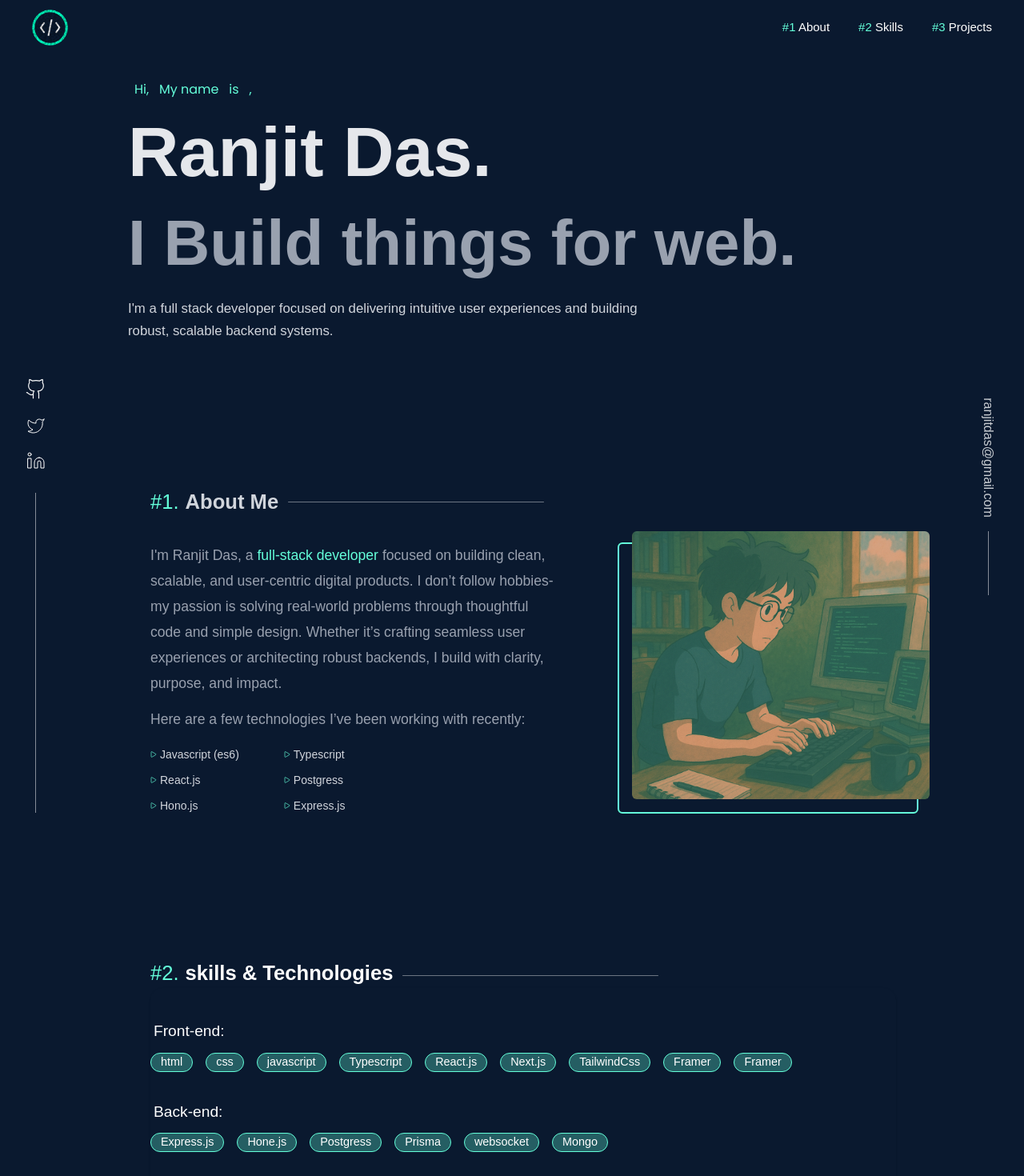
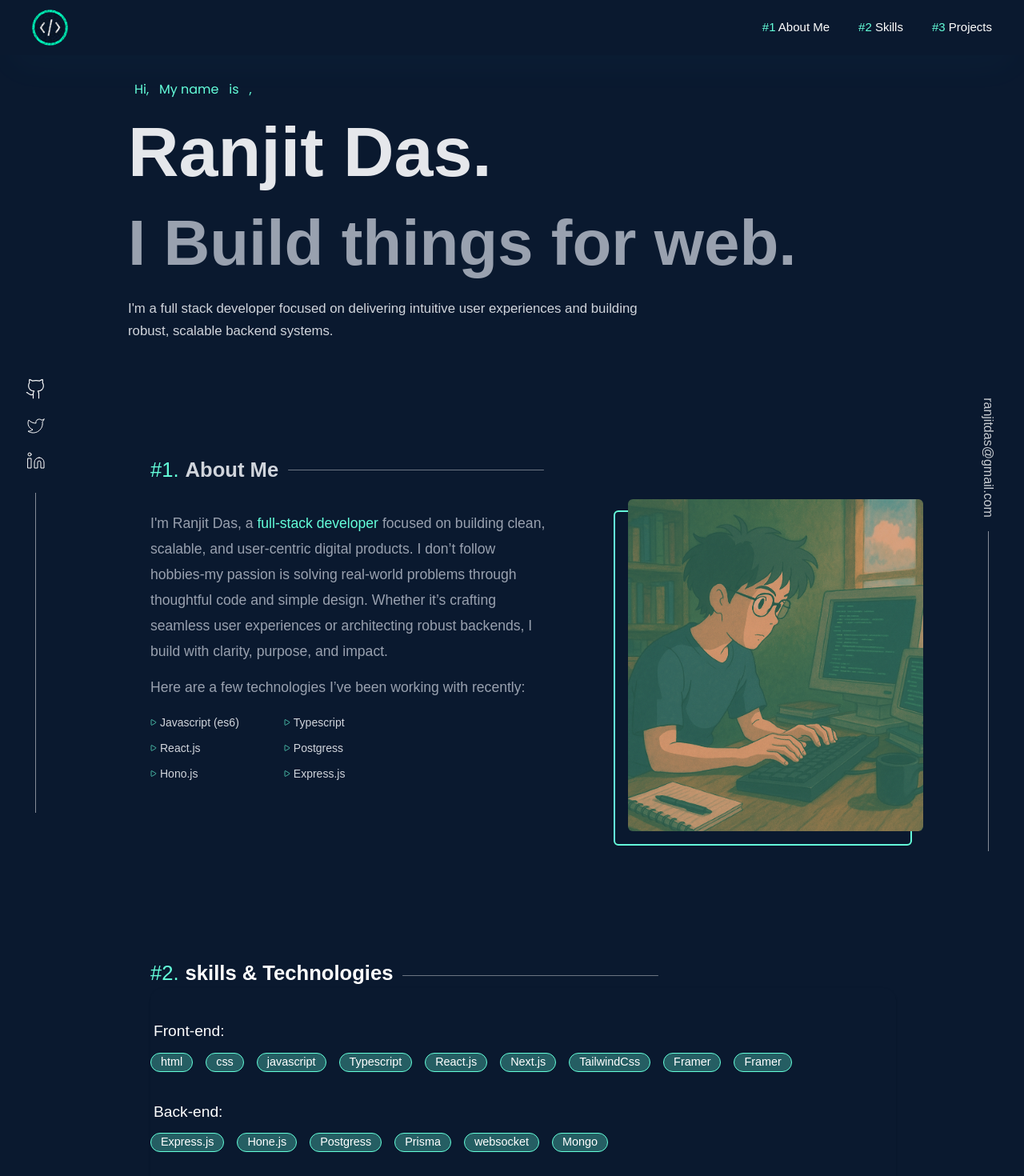
Before and after one commit to ranjit1024/PortfolioV2, a React (Vite) app: page / in a window 1280 px wide. Shown: the top 1470 px of the page at 80% size. Built offline with nearby package versions, Linux system fonts and the light colour scheme; a web font is replaced by a local one.

Commit message:
working on responseive

```diff
--- a/index.html
+++ b/index.html
@@ -4,7 +4,7 @@
     <link href="https://fonts.googleapis.com/css2?family=Mona+Sans:ital,wght@0,200..900;1,200..900&display=swap" rel="stylesheet">
 
     <meta charset="UTF-8" />
-    <link rel="icon" type="image" href="/public/logo1.png" />
+    <link rel="icon" type="image" href="/logo1.png" />
     <meta name="viewport" content="width=device-width, initial-scale=1.0" />
     <title>ranjitdas.in</title>
   </head>
--- a/package.json
+++ b/package.json
@@ -16,6 +16,7 @@
     "motion": "^12.23.0",
     "react": "^19.1.0",
     "react-dom": "^19.1.0",
+    "react-scroll": "^1.9.3",
     "serve": "^14.2.4",
     "tailwindcss": "^4.1.5"
   },
@@ -23,6 +24,7 @@
     "@eslint/js": "^9.25.0",
     "@types/react": "^19.1.2",
     "@types/react-dom": "^19.1.2",
+    "@types/react-scroll": "^1.8.10",
     "@vitejs/plugin-react": "^4.4.1",
     "eslint": "^9.25.0",
     "eslint-plugin-react-hooks": "^5.2.0",
--- a/src/App.tsx
+++ b/src/App.tsx
@@ -2,67 +2,70 @@ import "./App.css";
 import logo from "./assets/Group 2.png";
 import { Github, SquareArrowOutUpRight, Triangle } from "lucide-react";
 import { motion } from "motion/react";
+import { Link } from "react-scroll";
 function App() {
-
   return (
     <div className="bg-primary h-100 text-white font-mona scroll-smooth">
-      <div className="  py-3 px-10 w-[100vw]  fixed z-10  bg-primary   items-center">
+      <div className="  py-3 px-10 w-[100vw] shadow-2xl shadow-cyan-300/3  fixed z-10  bg-primary   items-center">
         <motion.header
           initial={{
-          y:-20,
-          opacity:0
+            y: -20,
+            opacity: 0,
           }}
           animate={{
-          y:0,
-          opacity:1
+            y: 0,
+            opacity: 1,
           }}
           transition={{
-          ease:'easeIn',
-          duration:0.6
+            ease: "easeIn",
+            duration: 0.6,
           }}
-        className="w-[100%] flex justify-between items-center    top-0">
+          className="w-[100%] flex justify-between items-center    top-0"
+        >
           <div>
             {" "}
             <img src={logo} height={50} width={45} />
           </div>
-          <ul className="flex gap-8">
+          <ul className="flex gap-8 max-md:hidden">
+            <Link to="about" smooth={true} duration={500}>
               <li className="font-[250] text-[15px] hover:cursor-pointer hover:text-secondery ">
                 <span className="ml-1 text-secondery">#1 </span>
-              <a href="#about"  className="transition">
-                About
+                <a href="#about" className="transition">
+                  About Me
                 </a>
               </li>
+            </Link>
+            <Link to="skill" smooth={true} duration={500}>
               <li className="font-[300] text-[15px] hover:cursor-pointer hover:text-secondery  ">
                 <span className="ml-1 text-secondery">#2 </span>
                 <span>Skills</span>
               </li>
+            </Link>
             <li className="font-[300] text-[15px] hover:cursor-pointer hover:text-secondery  ">
               <span className="ml-1 text-secondery">#3 </span>
               <span>Projects</span>
             </li>
           </ul>
         </motion.header>
-
       </div>
-      <div className="grid grid-cols-[10%_80%_10%] h-[100%]">
-        <div
-
-        className="w-[100%] h-[100%] mt-20 bg-primary">
+      <div className="grid grid-cols-[10%_80%_10%] max-md:grid-cols-1 h-[100%]">
+        <div className="w-[100%] h-[100%] mt-20 bg-primary max-md:hidden ">
           <motion.div
             initial={{
-          x:-20,
-          opacity:0
+              x: -20,
+              opacity: 0,
             }}
             animate={{
-          x:0,
-          opacity:1
+              x: 0,
+              opacity: 1,
             }}
             transition={{
-          ease:'easeIn',
-          duration:0.6
+              ease: "easeIn",
+              duration: 0.6,
             }}
-          className="h-[100%] fixed top-[59vh] w-[7%]   ">
-            <div className="flex justify-center items-center flex-col gap-5">
+            className="h-[100%] fixed top-[59vh] w-[7%]   "
+          >
+            <div className="flex  justify-center items-center flex-col gap-5">
               <div className="hover:text-secondery hover:cursor-pointer">
                 <svg
                   xmlns="http://www.w3.org/2000/svg"
@@ -119,57 +122,75 @@ function App() {
           </motion.div>
         </div>
 
-        <div className="flex scroll-smooth text-white p-8 h-[100%] flex-col w-[100%] mt-20   bg-primary  ">
+        <div className="flex  max-md:mt-30 scroll-smooth text-white p-8 h-[100%] flex-col w-[100%] mt-20   bg-primary  ">
           <motion.div
             initial={{
-          y:20,
-          opacity:0
+              y: 20,
+              opacity: 0,
             }}
             animate={{
-          y:0,
-          opacity:1
+              y: 0,
+              opacity: 1,
             }}
             transition={{
-          ease:'easeIn',
-          duration:0.6,
-          delay:0.8
+              ease: "easeIn",
+              duration: 0.6,
+              delay: 0.8,
             }}
-          className="flex  justify-center flex-col   ">
+            className="flex  justify-center flex-col   "
+          >
             <p className="text-secondery font-normal text-md font-pop ml-2 -mt-3 ">
               Hi, &nbsp; My name &nbsp; is &nbsp; ,
             </p>
 
             <div className="pt-1 h-[100%] -mt-1">
-              <p className="text-[5.5rem] font-bold text-gray-200">
+              <p className="text-[5.5rem] max-md:text-[2.5rem] font-bold text-gray-200">
                 Ranjit Das.
               </p>
-              <p className="text-[5rem] font-bold text-gray-400 -mt-3">
+              <p className="text-[5rem] max-md:text-[2rem] max-md:mt-2 font-bold text-gray-400 -mt-3">
                 I Build things for web.{" "}
               </p>
-              <p className="w-[70%] mt-2 text-gray-300 text-[1.05rem]  leading-7">
+              <p className="w-[70%] mt-2 max-md:w-[100%] max-md:text-start max-md:mt-4 text-gray-300 text-[1.05rem]  leading-7">
                 I'm a full stack developer focused on delivering intuitive user
                 experiences and building robust, scalable backend systems.
               </p>
             </div>
           </motion.div>
 
-          <div
+          <motion.div
+            initial={{
+              y: 50,
+              opacity: 0,
+            }}
+            whileInView={{
+              y: 0,
+              opacity: 1,
+            }}
+            transition={{
+              duration: 0.6,
+              ease: "easeOut",
+
+            }}
+            viewport={{
+              once: true,
+
+            }}
             id="about"
-            className=" about mt-35 pl-5 flex justify-center flex-col bg-primary h-[100%] "
+            className=" about mt-35 pl-5 flex justify-center  flex-col bg-primary h-[100%]  "
           >
             <div className="flex items-center ">
               <p className="text-white">
-                <span className="mx-2  text-secondery text-[1.6rem] font-">
+                <span className="mx-2   text-secondery text-[1.6rem] ">
                   #1.
                 </span>
 
-                <span className="text-[1.6rem] text-gray-300 font-bold">
+                <span className="text-[1.6rem]  text-gray-300 font-bold">
                   About Me
                 </span>
               </p>
-              <div className="p-[0.5px] ml-3 w-80 bg-white/40 rounded-2xl"></div>
+              <div className="p-[0.5px] max-md:w-30 ml-3 w-80 bg-white/40 rounded-2xl"></div>
             </div>
-            <div className="mt-8 ml-2 grid grid-cols-[60%_40%] gap-5  w-[100%]">
+            <div className="mt-8 ml-2 grid grid-cols-[60%_40%] max-md:flex max-md:flex-wrap gap-5  h-[100%]">
               <div className=" w-[90%]">
                 <p className=" text-gray-400 text-[1.1rem] leading-8 ">
                   I'm Ranjit Das, a{" "}
@@ -228,17 +249,18 @@ function App() {
                   </ul>
                 </div>
               </div>
-              <div className="h-[100%] w-[100%] -z-0 border-2 border-secondery relative rounded-md ">
-                <div className="h-[100%] w-[100%] relative left-4  bottom-4 z-2  ">
-                  <div className=" bg-[url(./assets/profile.png)]   bg-center bg-cover  h-full rounded-md bg-blend-difference bg-secondery/30  bg-no-repeat "></div>
+              <div className="h-[100%] w-[100%] -z-0 border-2 border-secondery  relative max-md:h-70 max-md:-mt-10
+               rounded-md max-md:border-none ">
+                <div className="h-[100%] w-[100%] relative left-4 max-md:left-0 max-md:bottom-0 bottom-4 z-2  ">
+                  <div className=" bg-[url(./assets/profile.png)]    bg-center bg-cover  h-full rounded-md bg-blend-difference bg-secondery/30  bg-no-repeat "></div>
                 </div>
               </div>
             </div>
-          </div>
+          </motion.div>
 
           <div
             id="skill"
-            className=" about  mt-35 pl-5 flex justify-center flex-col bg-primary "
+            className="   mt-35 pl-5 flex justify-center flex-col bg-primary "
           >
             <div className="flex items-center ">
               <p className="text-white">
@@ -257,7 +279,7 @@ function App() {
                 <p className="ml-1 mb-3 font-normal text-[1.2rem]">
                   Front-end:
                 </p>
-                <div className="flex gap-4">
+                <div className="flex gap-4  max-md:flex-wrap">
                   <Badge skill="html"></Badge>
                   <Badge skill="css"></Badge>
                   <Badge skill="javascript"></Badge>
@@ -270,9 +292,9 @@ function App() {
                 </div>
               </div>
 
-              <div className="flex flex-col">
+              <div className="flex flex-col ">
                 <p className="ml-1 mb-3 font-[500] text-[1.2rem]">Back-end:</p>
-                <div className="flex gap-4">
+                <div className="flex gap-4 max-md:flex-wrap">
                   <Badge skill="Express.js"></Badge>
                   <Badge skill="Hone.js"></Badge>
                   <Badge skill="Postgress"></Badge>
@@ -285,7 +307,7 @@ function App() {
                 <p className="ml-1 mb-3 font-[500] text-[1.2rem]">
                   Tools and Devops:
                 </p>
-                <div className="flex gap-4">
+                <div className="flex gap-4 max-md:flex-wrap">
                   <Badge skill="Git"></Badge>
                   <Badge skill="GitHub"></Badge>
                   <Badge skill="Docker"></Badge>
@@ -310,36 +332,37 @@ function App() {
                   Some Things I’ve Built
                 </span>
               </p>
-              <div className="p-[0.5px] ml-3 w-80  bg-white/40 rounded-2xl"></div>
+              <div className="p-[0.5px] ml-3 w-80 max-md:w-1 bg-white/40 rounded-2xl"></div>
             </div>
-            <div className="mt-15 ml-2 space-y-40 ">
+            <div className="mt-15 ml-2 space-y-40 max-md:hidden ">
               <Project1 />
-              <Project2/>
-              <Project3/>
+              <Project2 />
+              <Project3 />
             </div>
           </div>
         </div>
 
-        <div className="w-[100%] h-[100%] mt-20 bg-primary">
+        <div className="w-[100%] h-[100%] mt-20 bg-primary max-md:hidden">
           <motion.div
             initial={{
-          x:20,
-          opacity:0
+              x: 20,
+              opacity: 0,
             }}
             animate={{
-          x:0,
-          opacity:1
+              x: 0,
+              opacity: 1,
             }}
             transition={{
-          ease:'easeIn',
-          duration:0.6,
-          delay:0.3
+              ease: "easeIn",
+              duration: 0.6,
+              delay: 0.3,
             }}
-          className=" fixed top-[70vh] w-[13%] flex justify-center items-center flex-col">
+            className=" fixed top-[70vh] w-[13%] flex justify-center items-center flex-col"
+          >
             <p className="rotate-90 mb-10 text-gray-50/80 ">
               ranjitdas@gmail.com
             </p>
-            <div className="p-[0.5px] mt-10 bg-white/50 h-20"></div>
+            <div className="p-[0.5px] mt-10 bg-white/50 h-100"></div>
           </motion.div>
         </div>
       </div>
@@ -367,10 +390,18 @@ function Project1() {
           Revisly
         </p>
         <div className="mt-5 bg-[#162040] py-5 px-5 w-[180%] rounded-md shadow leading-7 text-gray-400 shadow-[#162040] ">
-          An AI-powered tool designed for smarter, faster revision.
-It automatically generates subject-specific notes using AI, and also lets you upload your own notes for personalized learning.
-        <p className="mt-2">You can select intervals and take tests based on your chosen subjects — the system evaluates your answers and gives you a performance score. </p>
-          <p className="mt-2">and on the basis of your  avarage test socre it will tell how much you have remember.</p>
+          An AI-powered tool designed for smarter, faster revision. It
+          automatically generates subject-specific notes using AI, and also lets
+          you upload your own notes for personalized learning.
+          <p className="mt-2">
+            You can select intervals and take tests based on your chosen
+            subjects — the system evaluates your answers and gives you a
+            performance score.{" "}
+          </p>
+          <p className="mt-2">
+            and on the basis of your avarage test socre it will tell how much
+            you have remember.
+          </p>
         </div>
         <div className="mt-3 flex  font-light text-sm text-gray-300 justify-end  gap-3 flex-wrap">
           <p>Next.js</p>
@@ -382,8 +413,8 @@ It automatically generates subject-specific notes using AI, and also lets you up
           <p>CloudFlare workers</p>
         </div>
         <div className="mt-5 flex gap-5">
-          <Github className="hover:text-secondery hover:cursor-pointer size-6 text-gray-400"/>
-          <SquareArrowOutUpRight className="hover:text-secondery hover:cursor-pointer size-6 text-gray-400"/>
+          <Github className="hover:text-secondery hover:cursor-pointer size-6 text-gray-400" />
+          <SquareArrowOutUpRight className="hover:text-secondery hover:cursor-pointer size-6 text-gray-400" />
         </div>
       </div>
     </div>
@@ -393,16 +424,19 @@ It automatically generates subject-specific notes using AI, and also lets you up
 function Project2() {
   return (
     <div className=" grid grid-cols-[40%_60%] h-100 gap-10 bg-primary">
-
       <div className="flex flex-col h-100 justify-center items-start z-10">
         <p className="text-secondery  text-sm font-medium">Featured Project</p>
         <p className="text-gray-100 text-[1.5rem] mt-1 font-semibold">
           E-Wallet
         </p>
-        <div className="mt-5 bg-[#162040] py-5 px-5 w-[130%] rounded-md shadow leading-6 text-gray-400
-         shadow-[#162040] ">
-          <p>E-wallet is simple applicaion where you can create account and send Fake money
-            i also implemented fake banking deposite and withdraw api  </p>
+        <div
+          className="mt-5 bg-[#162040] py-5 px-5 w-[130%] rounded-md shadow leading-6 text-gray-400
+         shadow-[#162040] "
+        >
+          <p>
+            E-wallet is simple applicaion where you can create account and send
+            Fake money i also implemented fake banking deposite and withdraw api{" "}
+          </p>
         </div>
         <div className="mt-3 flex w-[100%] font-light text-sm text-gray-300 justify-start gap-3 flex-wrap">
           <p>Next.js</p>
@@ -412,14 +446,12 @@ function Project2() {
           <p>Postgress</p>
         </div>
         <div className="mt-5 flex gap-5">
-          <Github className="hover:text-secondery hover:cursor-pointer size-6 text-gray-400"/>
-          <SquareArrowOutUpRight className="hover:text-secondery hover:cursor-pointer size-6 text-gray-400"/>
+          <Github className="hover:text-secondery hover:cursor-pointer size-6 text-gray-400" />
+          <SquareArrowOutUpRight className="hover:text-secondery hover:cursor-pointer size-6 text-gray-400" />
         </div>
       </div>
       <div className="rounded-2xl  ">
-        <div className="bg-[url(./assets/ewallet.png)] bg-secondery/40 bg-blend-darken h-100  bg-cover rounded-md bg-left-top  bg-no-repeat ">
-
-        </div>
+        <div className="bg-[url(./assets/ewallet.png)] bg-secondery/40 bg-blend-darken h-100  bg-cover rounded-md bg-left-top  bg-no-repeat "></div>
       </div>
     </div>
   );
@@ -437,7 +469,8 @@ function Project3() {
           basusconsulting
         </p>
         <div className="mt-5 bg-[#162040] py-5 px-5 w-[130%] rounded-md shadow leading-6 text-gray-400 shadow-[#162040] ">
-          Here's a polished and professional version of your request for a simple landing page for a consulting firm named Basus's consulting.
+          Here's a polished and professional version of your request for a
+          simple landing page for a consulting firm named Basus's consulting.
         </div>
         <div className="mt-3 flex  font-light text-sm text-gray-300 justify-end  gap-3 flex-wrap">
           <p>Html</p>
@@ -445,8 +478,8 @@ function Project3() {
           <p>JavaScript</p>
         </div>
         <div className="mt-5 flex gap-5">
-          <Github className="hover:text-secondery hover:cursor-pointer size-6 text-gray-400"/>
-          <SquareArrowOutUpRight className="hover:text-secondery hover:cursor-pointer size-6 text-gray-400"/>
+          <Github className="hover:text-secondery hover:cursor-pointer size-6 text-gray-400" />
+          <SquareArrowOutUpRight className="hover:text-secondery hover:cursor-pointer size-6 text-gray-400" />
         </div>
       </div>
     </div>
```
Also changed, not shown: 1 other file (tests, documents, lock files or other folders). Lines whose indentation alone changed are shown as unchanged.
